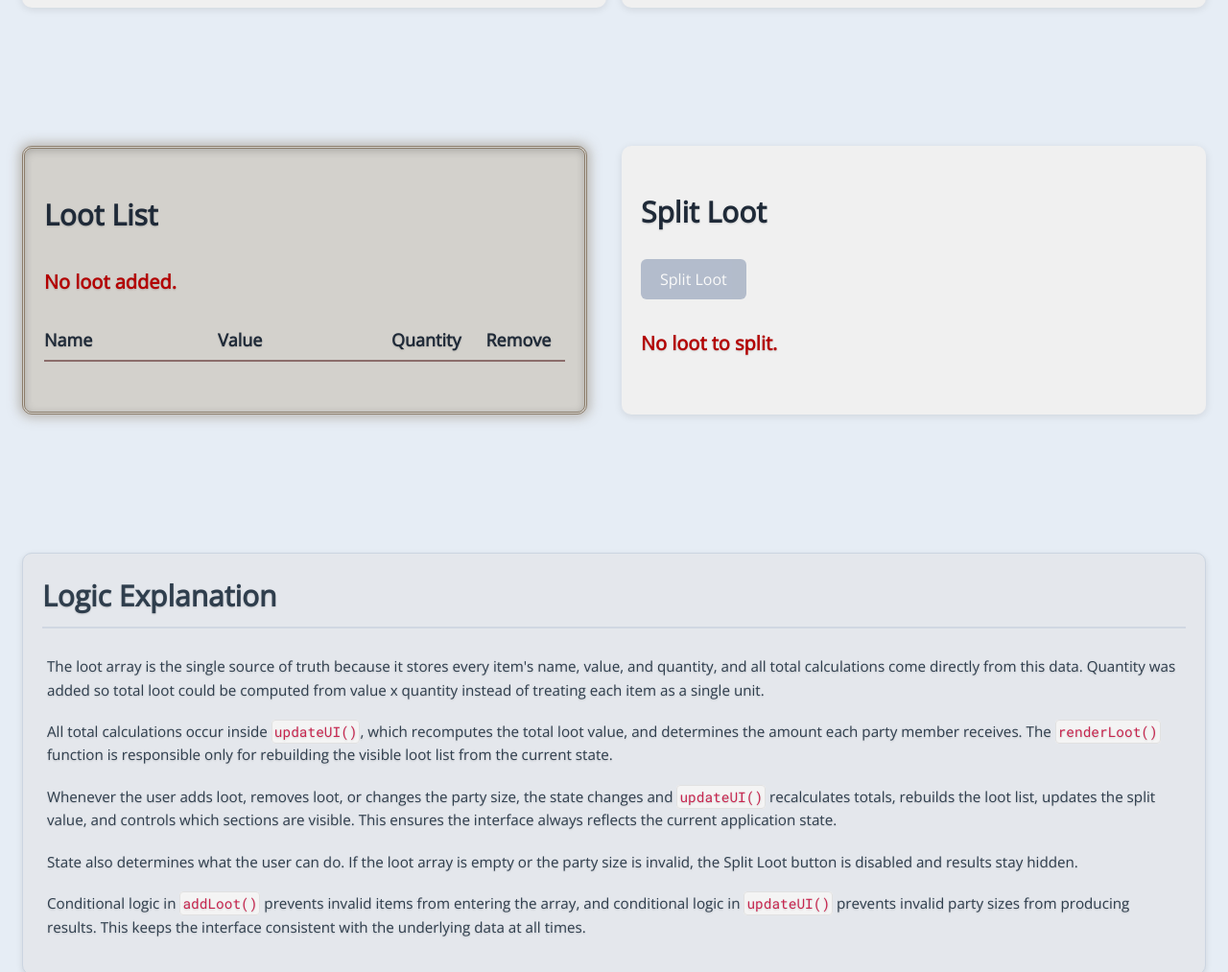
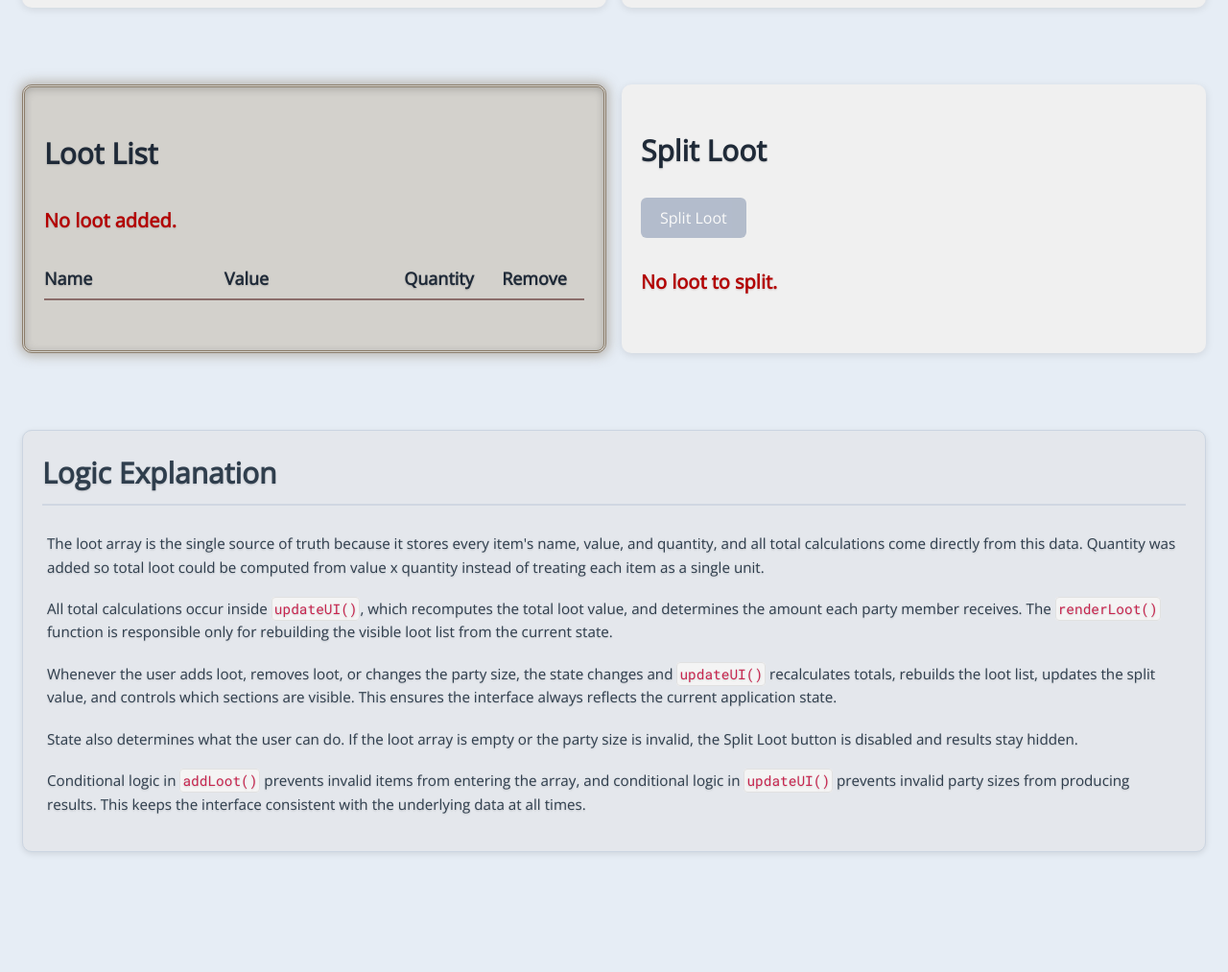
Before and after one commit to lilian-wang/Dungeon-Loot-Splitter, a plain HTML site: page index.html in a window 1280 px wide. Shown: the part 725-1738 px from the top of the page at 96% size. Drawn offline with nearby package versions, Linux system fonts and the light colour scheme.

Commit message:
feat(ui): update loot list and split loot sections, simplify layout, and clean up CSS
- Updated loot list section
  - Moved .loot-list class from inner <div> to <section>
  - Removed unnecessary .wrapper container
- Updated split loot section
  - Removed .loot-split class from <section>
- Rmeoved unused CSS
  - Delete .wrapper and .wrapper:hover styles
  - Delted .split-loot margin rule
- Refined .loot-list styles
  - Removed border-radius, padding, margin-top
  - Added overflow-x: auto
  - Prserved background, border, and shadow styles
- Cleaned up .reflection styles
  - Removed margin
  - Preserved visual styling

```diff
--- a/css/style.css
+++ b/css/style.css
@@ -94,25 +94,12 @@ form .field-pair label {
     display: none;
 }
 
-.wrapper {
-    background: none;
-    box-shadow: none;
-    padding: 0 20px 0 0;
-    min-width: 600px;
-}
-
-.wrapper:hover {
-    box-shadow: none;
-}
-
 .loot-list {
-    border-radius: 10px;
-    padding: 20px;
     background-color: #d3d1cc;
     border: 3px double #8b7d6b;
     box-shadow: inset 0 2px 8px rgba(0, 0, 0, 0.2), 0 0 12px 3px rgba(139, 125, 107, 0.5);
-    margin-top: 4rem;
     transition: box-shadow 0.3s ease;
+    overflow-x: auto;
 }
 
 .loot-list:hover {
@@ -307,16 +294,11 @@ form .field-pair label {
     font-weight: 600;
 }
 
-.loot-split {
-    margin-top: 4rem;
-}
-
 .reflection {
     background: #e4e7ec;
     border: 1px solid #cbd5e1;
     border-radius: 10px;
     box-shadow: 0 2px 6px rgba(0, 0, 0, 0.1);
-    margin: 4rem 0;
     color: #2f3e4d;
 }
 
--- a/index.html
+++ b/index.html
@@ -63,8 +63,7 @@
             </section>
 
             <!-- BEGIN ROW THREE -->
-            <section class="panel wrapper" aria-labelledby="lootListHeader">
-                <div class="loot-list">
+            <section class="panel loot-list" aria-labelledby="lootListHeader">
                 <h2 id="lootListHeader">Loot List</h2>
                 <div id="noLootMessage" class="error" aria-live="polite">No loot added.</div>
                     <div class="loot-table">
@@ -80,9 +79,8 @@
                         <div id="lootRows"></div>
                     </div>
                 <div class="total-loot" id="totalLoot" aria-live="polite"></div>
-                </div>
             </section>
-            <section class="panel loot-split" aria-labelledby="splitLootHeader">
+            <section class="panel" aria-labelledby="splitLootHeader">
                 <h2 id="splitLootHeader">Split Loot</h2>
                 <button id="splitBtn">Split Loot</button>
                 <div id="partyError" class="error" aria-live="polite"></div>
```
Lines whose indentation alone changed are shown as unchanged.
